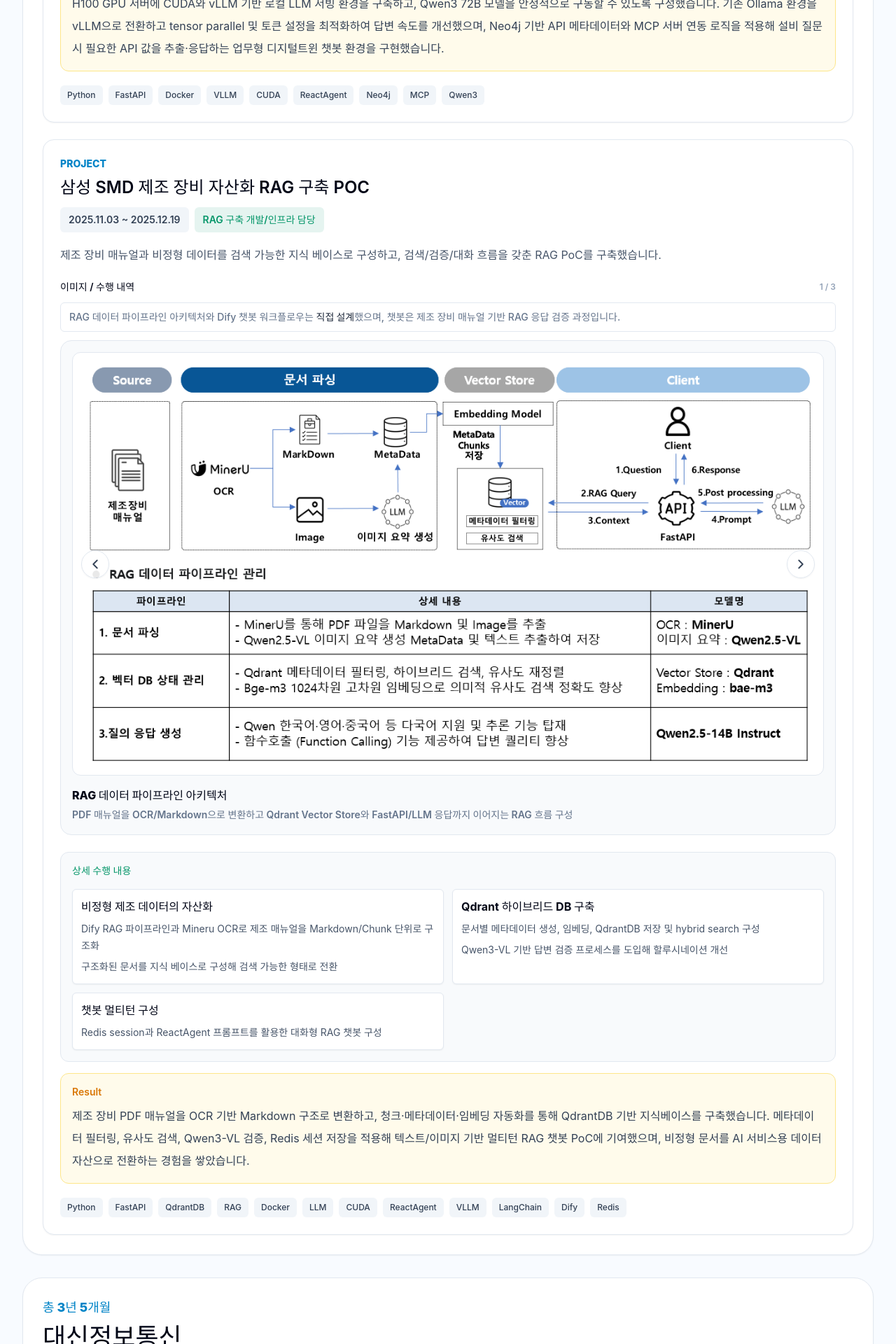
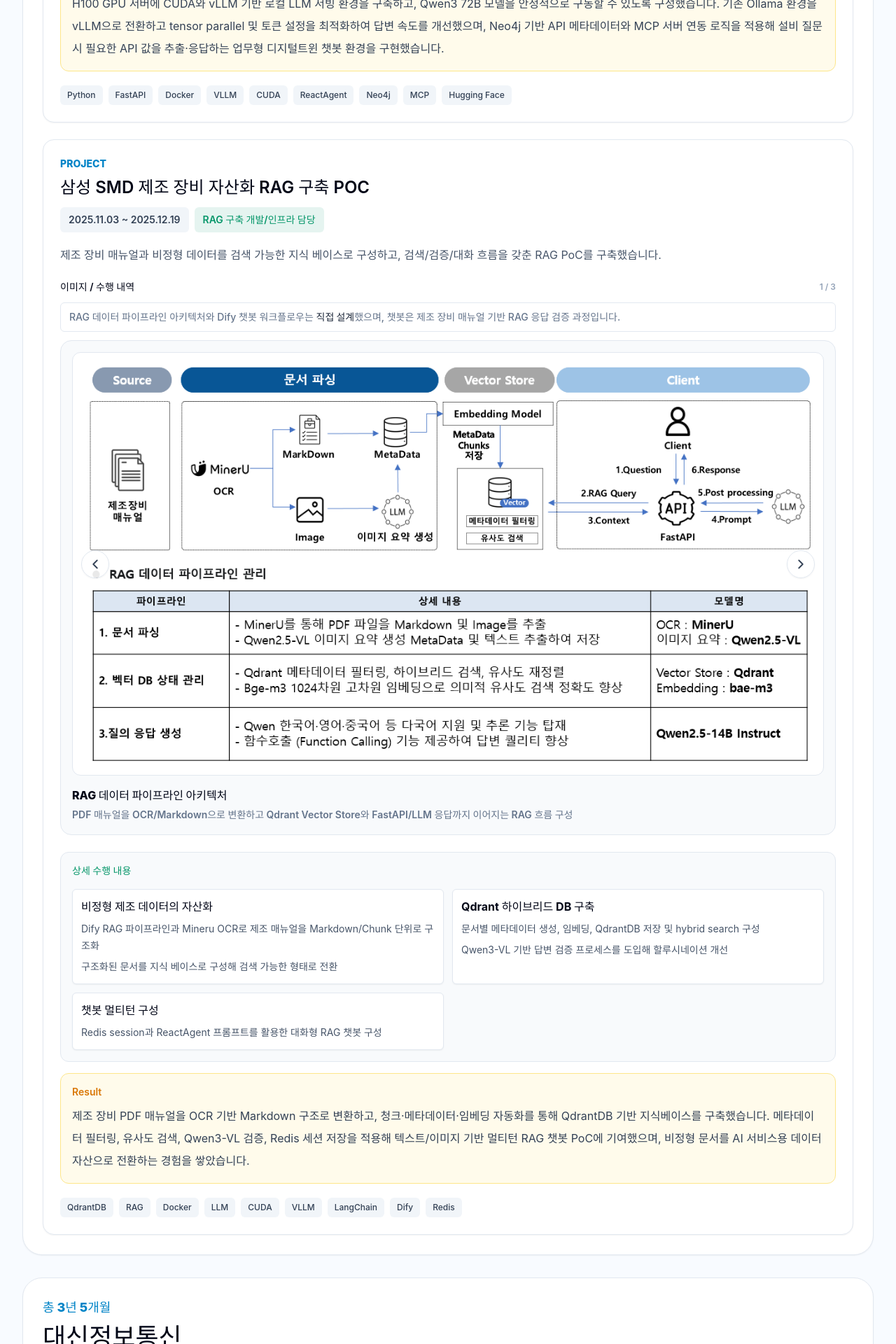
Before and after one commit to JANGSEOKHAN/JANGSEOKHAN.github.io, a React (Vite) app: page / in a window 1280 px wide. Shown: the part 5900-7820 px from the top of the page at 70% size. Built offline with nearby package versions, Linux system fonts and the light colour scheme; a web font is replaced by a local one.

Commit message:
Refine project tech stacks

```diff
--- a/src/data/profile.ts
+++ b/src/data/profile.ts
@@ -297,7 +297,7 @@ export const projects: Project[] = [
     ],
     result:
       'H100 GPU 서버에 CUDA와 vLLM 기반 로컬 LLM 서빙 환경을 구축하고, Qwen3 72B 모델을 안정적으로 구동할 수 있도록 구성했습니다. 기존 Ollama 환경을 vLLM으로 전환하고 tensor parallel 및 토큰 설정을 최적화하여 답변 속도를 개선했으며, Neo4j 기반 API 메타데이터와 MCP 서버 연동 로직을 적용해 설비 질문 시 필요한 API 값을 추출·응답하는 업무형 디지털트윈 챗봇 환경을 구현했습니다.',
-    techStack: ['Python', 'FastAPI', 'Docker', 'VLLM', 'CUDA', 'ReactAgent', 'Neo4j', 'MCP', 'Qwen3'],
+    techStack: ['Python', 'FastAPI', 'Docker', 'VLLM', 'CUDA', 'ReactAgent', 'Neo4j', 'MCP', 'Hugging Face'],
   },
   {
     title: '삼성 SMD 제조 장비 자산화 RAG 구축 POC',
@@ -333,7 +333,7 @@ export const projects: Project[] = [
     ],
     result:
       '제조 장비 PDF 매뉴얼을 OCR 기반 Markdown 구조로 변환하고, 청크·메타데이터·임베딩 자동화를 통해 QdrantDB 기반 지식베이스를 구축했습니다. 메타데이터 필터링, 유사도 검색, Qwen3-VL 검증, Redis 세션 저장을 적용해 텍스트/이미지 기반 멀티턴 RAG 챗봇 PoC에 기여했으며, 비정형 문서를 AI 서비스용 데이터 자산으로 전환하는 경험을 쌓았습니다.',
-    techStack: ['Python', 'FastAPI', 'QdrantDB', 'RAG', 'Docker', 'LLM', 'CUDA', 'ReactAgent', 'VLLM', 'LangChain', 'Dify', 'Redis'],
+    techStack: ['QdrantDB', 'RAG', 'Docker', 'LLM', 'CUDA', 'VLLM', 'LangChain', 'Dify', 'Redis'],
     visualNote:
       'RAG 데이터 파이프라인 아키텍처와 Dify 챗봇 워크플로우는 직접 설계했으며, 챗봇은 제조 장비 매뉴얼 기반 RAG 응답 검증 과정입니다.',
     visuals: [
@@ -389,7 +389,7 @@ export const projects: Project[] = [
     ],
     result:
       'VMware vSphere 기반 신규 VM 구성, OS·네트워크 초기 설정, Datastore 마이그레이션 후 기동 점검을 수행하여 가상화 운영 환경을 안정화했습니다. Brocade SAN 스위치 이관 시 Config 백업, WWN 기반 Zone 정리, 약 150건의 SAN Zoning 및 LUN·Datastore 인식 점검을 수행하며 서버-스토리지 연동 및 가상화 인프라 운영 역량을 확보했습니다.',
-    techStack: ['VMware vSphere', 'RHEL', 'Brocade SAN', 'Storage', 'Datastore', 'LUN'],
+    techStack: ['VMware vSphere', 'RHEL', 'SAN Storage'],
     visualNote:
       '보안상 실제 시스템명, 계정, IP 등은 제거 또는 블러 처리했으며, 이관 작업 일부만 공개했습니다.',
     visuals: [
@@ -450,7 +450,7 @@ export const projects: Project[] = [
     ],
     result:
       '신규 스토리지 도입에 따라 서버별 LUN 할당 확인과 VM Datastore 마이그레이션을 수행하여 기존 가상화 서버의 스토리지 이관을 안정적으로 지원했습니다. 또한 CentOS 7 기반 서버 초기 환경 구성과 공공기관 약 70여 대 서버의 CPU·트랜잭션·응답속도 모니터링을 통해 데이터센터 운영 안정화 및 장애 예방 역량을 확보했습니다.',
-    techStack: ['VMware vSphere', 'RHEL', 'CentOS 7', 'SAN', 'Storage', 'Datastore'],
+    techStack: ['VMware vSphere', 'RHEL', 'CentOS 7', 'SAN Storage'],
   },
   {
     title: '2021년 서울특별시데이터센터 정보자원통합 사업',
@@ -513,7 +513,7 @@ export const projects: Project[] = [
     ],
     result:
       'Windows PC 설치와 Active Directory 도메인 연동, NAC·DRM 보안 솔루션 설치 및 점검을 수행하여 망분리 환경의 단말 보안 정책 적용을 지원했습니다. 사용자 PC 환경 설정과 헬프데스크 대응을 통해 Windows 기반 사용자 지원 및 보안 솔루션 운영 경험을 확보했습니다.',
-    techStack: ['Windows', 'Active Directory', 'NAC', 'DRM', 'Helpdesk'],
+    techStack: ['Windows', 'Active Directory', 'NAC', 'DRM'],
   },
   {
     title: '육아제품 추천 및 가계부 서비스',
```
